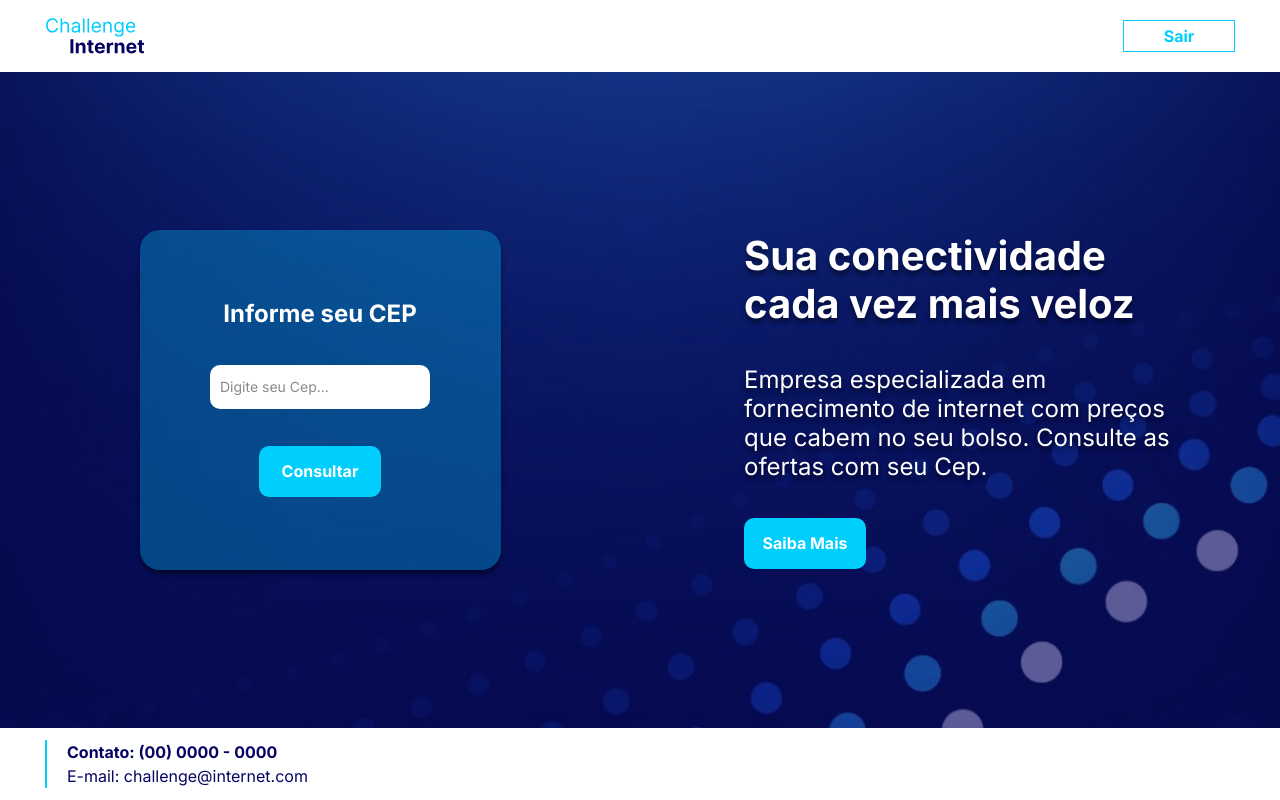
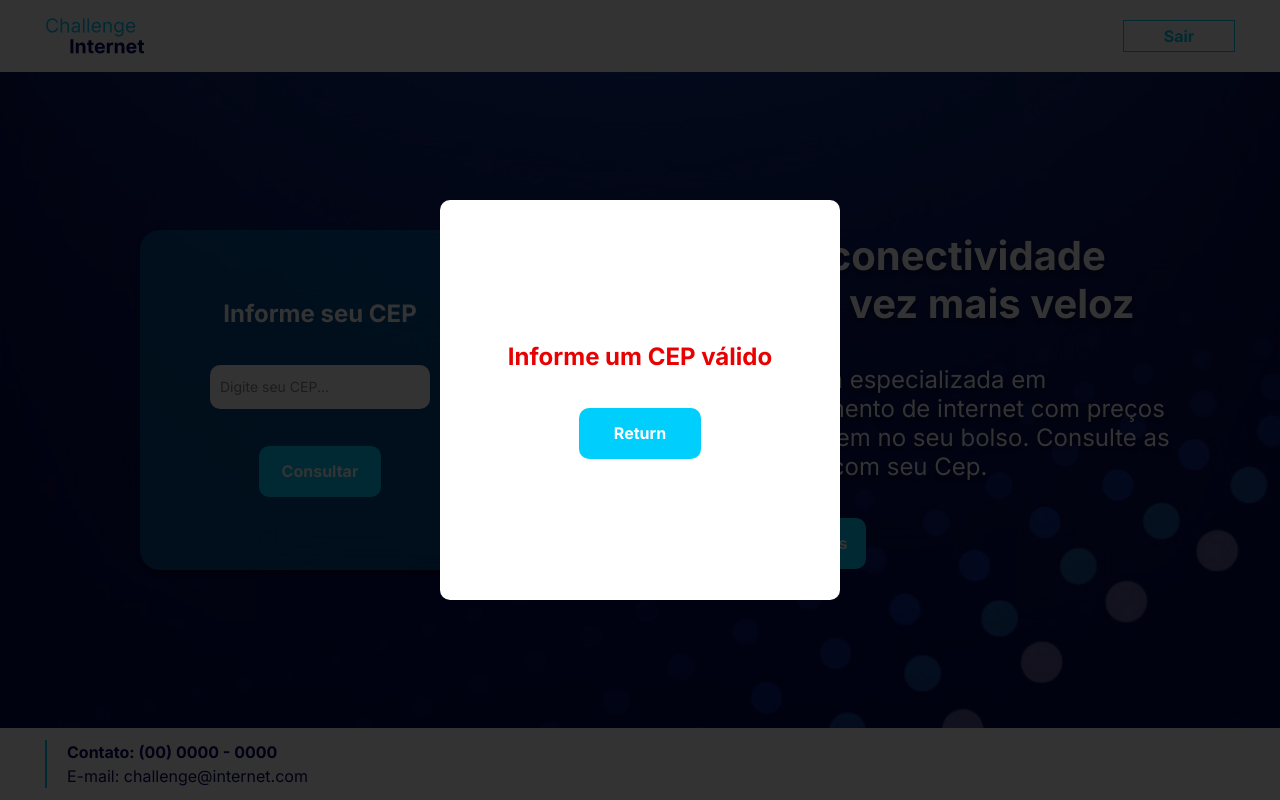
Before and after one commit to felipenmatos/internet_plans, a React (Create React App) app: page / in a window 1280 px wide. Both pictures are taken after a click on the button "Consultar". Built offline with nearby package versions, Linux system fonts and the light colour scheme.

Commit message:
feat: implementation of error modal on home page

```diff
--- a/src/components/FormCep/FormCep.tsx
+++ b/src/components/FormCep/FormCep.tsx
@@ -5,14 +5,29 @@ type TypeForm = {
   title: string;
   placeholder: string;
   button: string;
+  onClick: () => void;
+  value: string;
+  onChange: any;
 };
 
-function FormCep({ title, placeholder, button }: TypeForm) {
+function FormCep({
+  title,
+  placeholder,
+  button,
+  onClick,
+  value,
+  onChange,
+}: TypeForm) {
   return (
     <Container>
       <Title>{title}</Title>
-      <Input placeholder={placeholder} type="text" />
-      <Button>{button}</Button>
+      <Input
+        value={value}
+        onChange={onChange}
+        placeholder={placeholder}
+        type="text"
+      />
+      <Button onClick={onClick}>{button}</Button>
     </Container>
   );
 }
--- /dev/null
+++ b/src/components/Modal/Modal.tsx
@@ -0,0 +1,98 @@
+import React from "react";
+import styled from "styled-components";
+
+type TypeModal = {
+  title: string;
+  button: string;
+  onClick: () => void;
+};
+
+function Modal({ title, button, onClick }: TypeModal) {
+  return (
+    <Container>
+      <Card>
+        <Title>{title}</Title>
+        <Button onClick={onClick}>{button}</Button>
+      </Card>
+    </Container>
+  );
+}
+
+const Container = styled.div`
+  width: 100%;
+  height: 100%;
+  display: flex;
+  position: absolute;
+  flex-direction: column;
+  align-items: center;
+  justify-content: center;
+  background: rgba(0, 0, 0, 0.8);
+  background-size: 100%;
+
+  @media (max-width: 768px) {
+    width: 100%;
+    height: 100%;
+    display: flex;
+    flex-direction: column;
+    align-items: center;
+    overflow-x: hidden;
+  }
+`;
+
+const Card = styled.div`
+  width: 400px;
+  height: 400px;
+  border-radius: 10px;
+  background-color: #ffffff;
+  display: flex;
+  flex-direction: column;
+  justify-content: center;
+  align-items: center;
+
+  @media (max-width: 768px) {
+    width: 250px;
+    height: 250px;
+    border-radius: 10px;
+    background-color: #ffffff;
+    display: flex;
+    flex-direction: column;
+    justify-content: center;
+    align-items: center;
+  }
+`;
+
+const Title = styled.h1`
+  font-family: "Inter";
+  font-style: normal;
+  font-weight: 700;
+  font-size: 24px;
+  line-height: 29px;
+  color: #e90000;
+
+  @media (max-width: 768px) {
+    font-family: "Inter";
+    font-style: normal;
+    font-weight: 700;
+    font-size: 16px;
+    line-height: 29px;
+    color: ##e90000;
+  }
+`;
+
+const Button = styled.button`
+  width: 122px;
+  height: 51px;
+  margin-top: 37px;
+  font-family: "Inter";
+  font-style: normal;
+  font-weight: 700;
+  font-size: 16px;
+  line-height: 19px;
+  color: #ffffff;
+  background: #00cefc;
+  border-radius: 10px;
+  border: none;
+  cursor: pointer;
+`;
+
+export default Modal;
--- a/src/pages/Home/Home.tsx
+++ b/src/pages/Home/Home.tsx
@@ -1,12 +1,37 @@
-import React from "react";
+import React, { useState } from "react";
 import styled from "styled-components";
 import logo from "../../assets/Logo.svg";
 import Footer from "../../components/Footer/Footer";
 import FormCep from "../../components/FormCep/FormCep";
 import Header from "../../components/Header/Header";
 import TitleHome from "../../components/TitleHome/TitleHome";
+import { useNavigate } from "react-router-dom";
+import Modal from "../../components/Modal/Modal";
 
 function Home() {
+  const navigate = useNavigate();
+  const [cep, setCep]: any = useState("");
+  const [error, setError]: any = useState(false);
+
+  function consult() {
+    if (cep.length < 8) {
+      setError(true);
+    } else {
+      navigate("/Offers");
+    }
+  }
+
+  function ReturnModal() {
+    setError(false);
+  }
+
+  console.log(cep);
+
+  const inputHandler = (event: React.ChangeEvent<HTMLInputElement>) => {
+    const cepValue = event.target.value;
+    setCep(cepValue);
+  };
+
   return (
     <Container>
       <Header src={logo} alt="logo" text="Sair" />
@@ -14,8 +39,11 @@ function Home() {
         <Div>
           <FormCep
             title="Informe seu CEP"
-            placeholder="Digite seu Cep..."
+            placeholder="Digite seu CEP..."
             button="Consultar"
+            onClick={() => consult()}
+            value={cep}
+            onChange={inputHandler}
           />
         </Div>
         <Div>
@@ -28,6 +56,13 @@ function Home() {
         </Div>
       </Body>
       <Footer contato="(00) 0000 - 0000" email="challenge@internet.com" />
+      {error && (
+        <Modal
+          title="Informe um CEP válido"
+          button="Return"
+          onClick={() => ReturnModal()}
+        />
+      )}
     </Container>
   );
 }
--- a/src/pages/Offers/Offers.tsx
+++ b/src/pages/Offers/Offers.tsx
@@ -4,8 +4,15 @@ import logo from "../../assets/Logo.svg";
 import CardOffers from "../../components/CardOffers/CardOffers";
 import Footer from "../../components/Footer/Footer";
 import Header from "../../components/Header/Header";
+import { useNavigate } from "react-router-dom";
 
 function Offers() {
+  const navigate = useNavigate();
+
+  function Click() {
+    navigate("/");
+  }
+
   return (
     <Container>
       <Header src={logo} alt="logo" text="Sair" />
@@ -33,7 +40,7 @@ function Offers() {
             button="Contratar"
           />
         </Row>
-        <Button>Ops, errei meu cep!</Button>
+        <Button onClick={() => Click()}>Ops, errei meu cep!</Button>
       </Body>
       <Footer contato="(00) 0000 - 0000" email="challenge@internet.com" />
     </Container>
```
